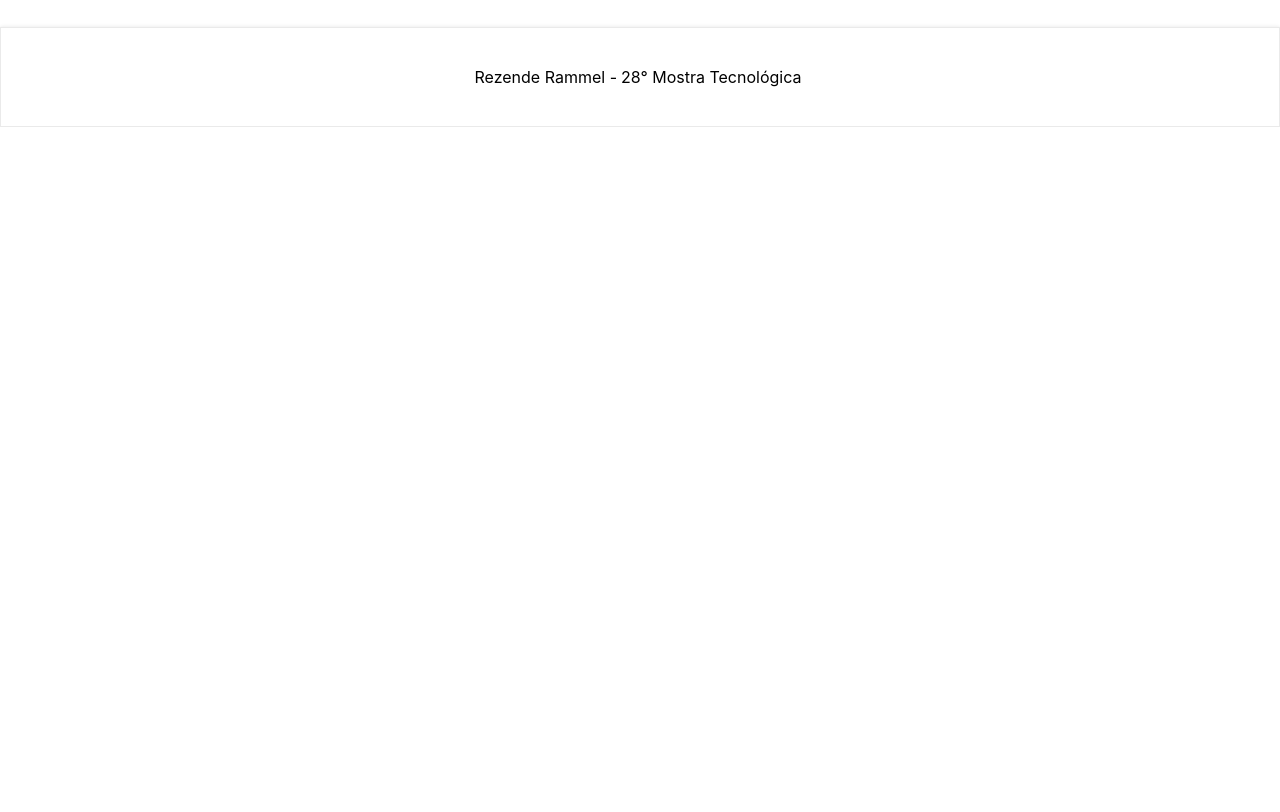
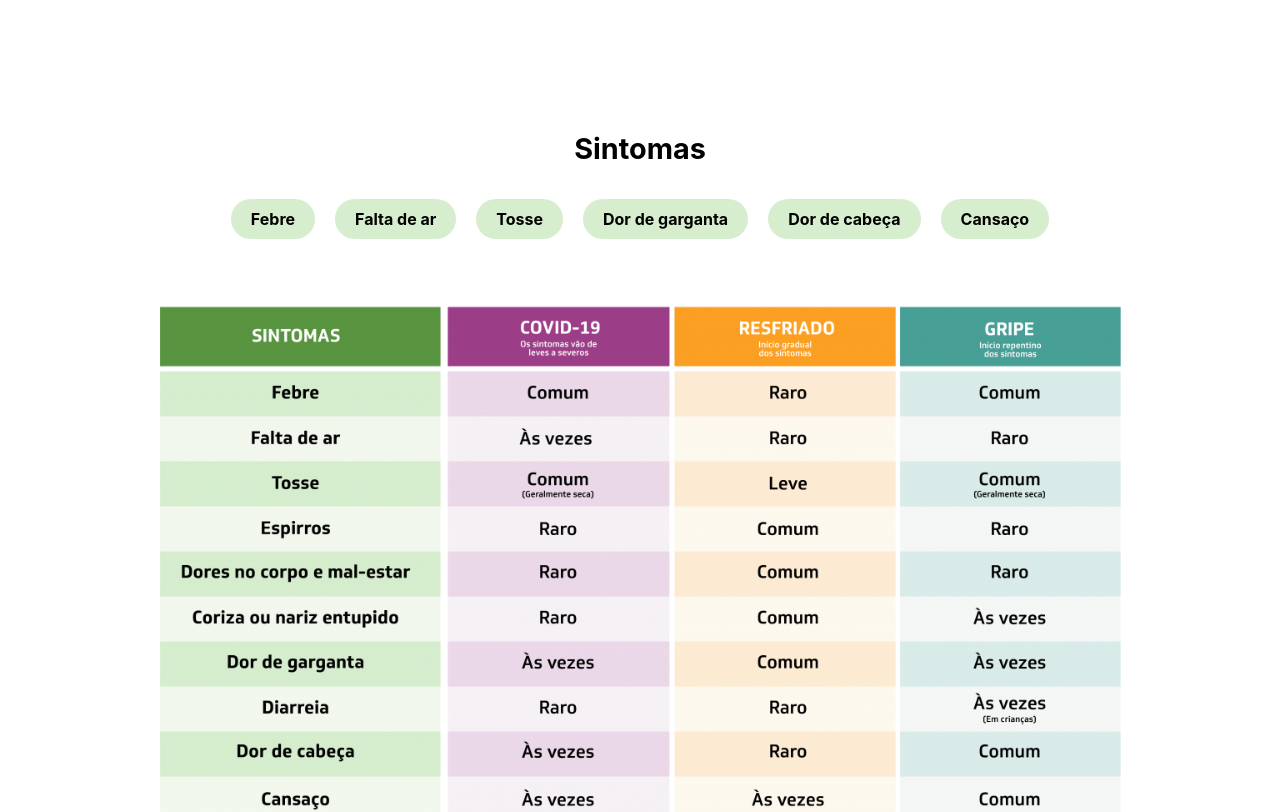
Before and after one commit to joaopedroaa/covidbrazil, a Next.js app: page /covid in a window 1280 px wide. Shown: the part 1940-2752 px from the top of the page. Before the commit the page ends 2067 px from the top, so only its background shows below. Built offline with nearby package versions, Linux system fonts and the light colour scheme; no server answers.

Commit message:
add symptoms section

```diff
--- a/pages/covid.js
+++ b/pages/covid.js
@@ -35,17 +35,32 @@ export default function artigos() {
       {/* <section className={styles.section}>
       </section> */}
 
-      <section className={styles.section + " " + styles.covidMap}>
+      <section className={styles.section + " " + styles.sectionCovidMap}>
         <h2 className={styles.subtitle}>Mais de <DeathNumber />  pessoas morreram ao redor do mundo</h2>
         <p>Dados atualizados dia <DeathNumber choice="lastUpdate" /> UTC+0 horas. </p>
         {/* <img className={styles.covidMapImg} src="/image/microsoft-map.png" alt="" srcset="" />  */}
         <iframe src="https://public.domo.com/cards/dG1jy" width="100%" height="600" marginheight="0" marginwidth="0" frameborder="0"></iframe>
       </section>
 
-      <Footer />
+      <section className={styles.section + " " + styles.sectionSymptoms}>
+        <h2 className={styles.subtitle}>Sintomas</h2>
+        <div className={styles.gridSymptoms}>
+          <p>Febre</p>
+          <p>Falta de ar</p>
+          <p>Tosse</p>
+          <p>Dor de garganta</p>
+          <p>Dor de cabeça</p>
+          <p>Cansaço</p>
+        </div>
+        <img src="/image/sintomas_corona.png" alt=""/>
+      </section>
 
 
 
+
+
+
+      <Footer />
 
     </div >
 
--- a/styles/Covid.module.css
+++ b/styles/Covid.module.css
@@ -15,9 +15,6 @@
   padding: 100px 0;
 }
 
-.backMenu {
-  font-size: 1rem;
-}
 
 .title {
   font-size: 2.7rem;
@@ -30,22 +27,24 @@
   text-align: center;
 }
 
-.covidMap {
+/* Covid Map */
+
+.sectionCovidMap {
   display: flex;
   flex-direction: column;
   align-items: center;
 }
 
-.covidMap h2 {
+.sectionCovidMap h2 {
   margin-bottom: 7px;
 }
-.covidMap p {
+.sectionCovidMap p {
   margin: 0;
   color: #404040;
   font-size: 0.8rem;
 }
 
-.covidMap .covidMapImg {
+.sectionCovidMap .covidMapImg {
   margin-top: 40px;
 
   width: 100%;
@@ -60,3 +59,38 @@
 .covidMap .covidMapImgDescription {
   margin-left: auto;
 }
+
+
+/* Symptoms */
+
+.sectionSymptoms{
+
+}
+
+.sectionSymptoms .gridSymptoms{
+  display: flex;
+  align-items: center;
+  justify-content: center;
+  flex-wrap: wrap;
+}
+
+.sectionSymptoms .gridSymptoms p{
+  background-color: #D6EDCE;
+
+  padding: 10px 20px;
+  margin: 10px;
+
+  border-radius: 20px;
+  font-weight: bold;
+}
+
+.sectionSymptoms img{
+
+  object-fit: cover;
+
+  width: 100%;
+  height: auto;
+
+  max-width: 1000px;
+  margin-top: 40px;
+}
```
Also changed, not shown: public/image/sintomas_corona.png (added).
